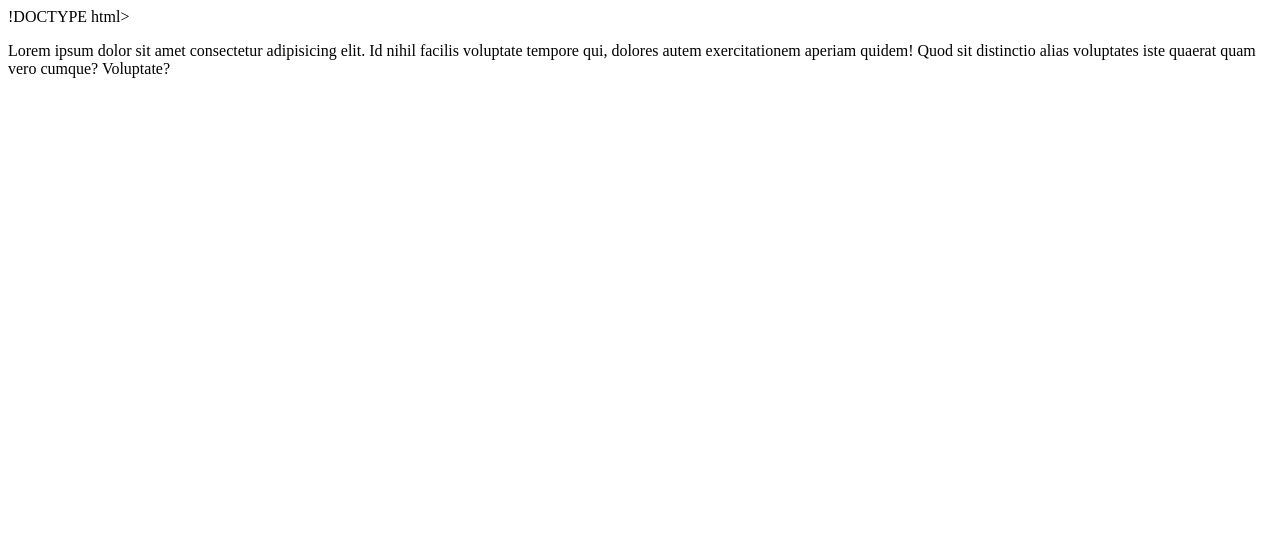
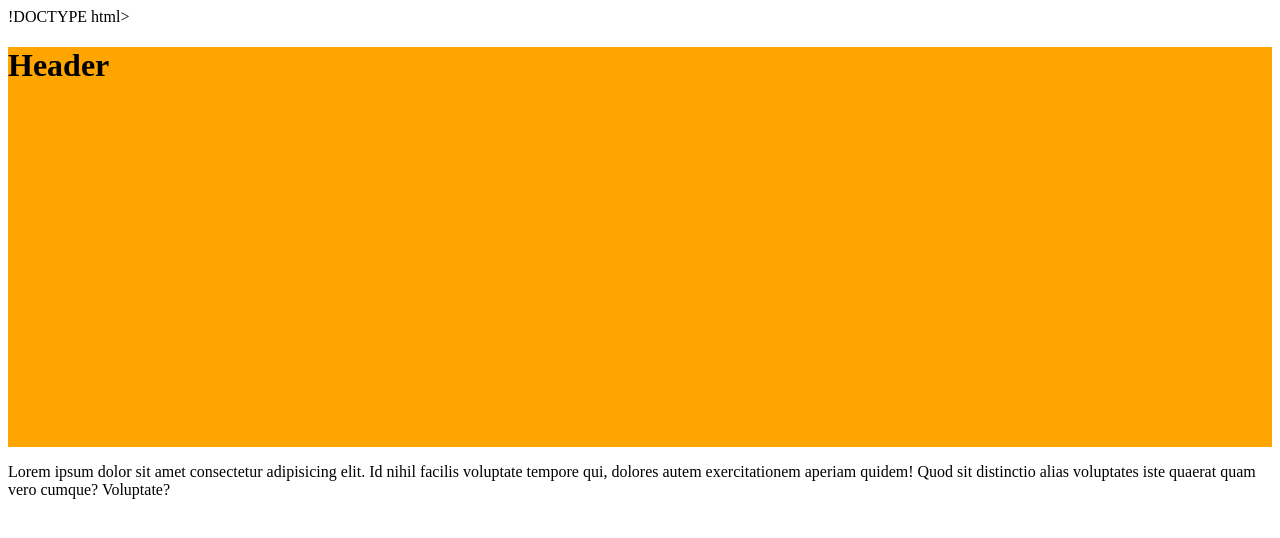
Before and after one commit to JFrankgod/Desarrollo_Web_Frontend3, a plain HTML site: page index.html in a window 1280 px wide. Drawn offline with Linux system fonts and the light colour scheme.

Commit message:
cambio a header

```diff
--- a/index.html
+++ b/index.html
@@ -7,7 +7,8 @@
     <title>Sesion3</title>
 </head>
 <body>
-    <header>
+    <header class="container-header">
+        <h1>Header</h1>
         <nav>
         </nav>
     </header>
--- a/styles.css
+++ b/styles.css
@@ -0,0 +1,6 @@
+.container-header
+{
+    width: 100%;
+    height: 400px;
+    background-color: orange;
+}
```
